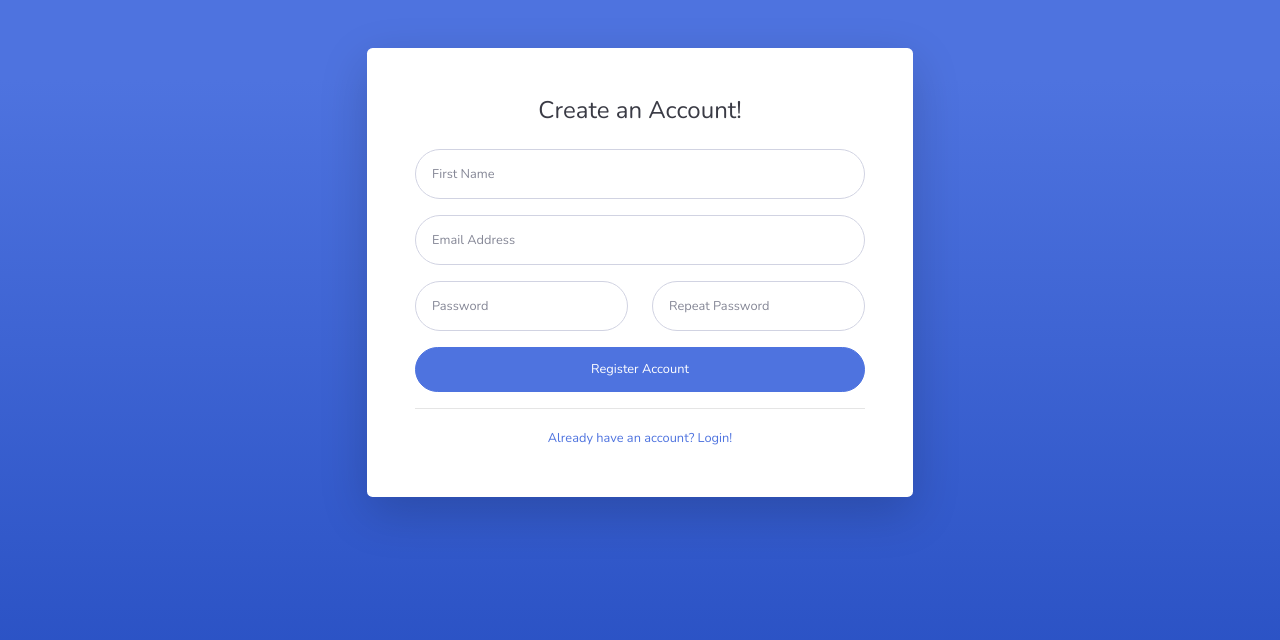
After one commit to WidyaX1900/widyablog, a CodeIgniter app: page /widyablog/auth/register/ in a window 1280 px wide. The commit adds this page. Shown: the top 640 px of the page. Run offline with CodeIgniter, Linux system fonts and the light colour scheme; some libraries are stand-ins or nearby versions.

Commit message:
Add a Post delete features and Set the User Authentication forms up

```diff
--- a/application/controllers/Auth.php
+++ b/application/controllers/Auth.php
@@ -29,4 +29,18 @@ class Auth extends CI_Controller
         $this->load->view('auth/post', $data);
         $this->load->view('auth/footer');
     }
+
+    public function register()
+    {
+        $this->load->view('forms/register');
+    }
+
+    public function login()
+    {
+        $this->load->view('forms/login');
+    }
+
+    public function create_account()
+    {
+    }
 }
--- a/application/models/Post_Model.php
+++ b/application/models/Post_Model.php
@@ -80,4 +80,9 @@ class Post_Model extends CI_Model
 
         return $query->result();
     }
+
+    public function deletePost($id)
+    {
+        $this->db->delete('posts', ['id' => $id]);
+    }
 }
--- a/application/views/blog/index.php
+++ b/application/views/blog/index.php
@@ -6,11 +6,6 @@
     </div>
 </section>
 <section class="container mt-4">
-    <?php if ($this->session->flashdata('success')) : ?>
-        <div class="alert alert-success" role="alert">
-            <strong><?= $this->session->flashdata('result'); ?></strong> <?= $this->session->flashdata('action'); ?>
-        </div>
-    <?php endif; ?>
     <div class="row blogs">
         <div class="col-lg-9">
             <?php foreach ($post as $posts) : ?>
--- /dev/null
+++ b/application/views/forms/register.php
@@ -0,0 +1,81 @@
+<!DOCTYPE html>
+<html lang="en">
+
+<head>
+
+    <meta charset="utf-8">
+    <meta http-equiv="X-UA-Compatible" content="IE=edge">
+    <meta name="viewport" content="width=device-width, initial-scale=1, shrink-to-fit=no">
+    <meta name="description" content="">
+    <meta name="author" content="">
+
+    <title>User Registration</title>
+
+    <!-- Custom fonts for this template-->
+    <link href="<?= base_url(); ?>vendor/fontawesome-free/css/all.min.css" rel="stylesheet" type="text/css">
+    <link href="https://fonts.googleapis.com/css?family=Nunito:200,200i,300,300i,400,400i,600,600i,700,700i,800,800i,900,900i" rel="stylesheet">
+
+    <!-- Custom styles for this template-->
+    <link href="<?= base_url('assets/css/'); ?>sb-admin-2.min.css" rel="stylesheet">
+
+</head>
+
+<body class="bg-gradient-primary">
+
+    <div class="container">
+
+        <div class="card o-hidden border-0 shadow-lg my-5 w-50 mx-auto">
+            <div class="card-body p-0">
+                <!-- Nested Row within Card Body -->
+                <div class="row">
+                    <div class="col-lg">
+                        <div class="p-5">
+                            <div class="text-center">
+                                <h1 class="h4 text-gray-900 mb-4">Create an Account!</h1>
+                            </div>
+                            <form class="user">
+                                <div class="form-group row">
+                                    <div class="col-sm mb-3 mb-sm-0">
+                                        <input type="text" class="form-control form-control-user" id="exampleFirstName" placeholder="First Name">
+                                    </div>
+                                </div>
+                                <div class="form-group">
+                                    <input type="email" class="form-control form-control-user" id="exampleInputEmail" placeholder="Email Address">
+                                </div>
+                                <div class="form-group row">
+                                    <div class="col-sm-6 mb-3 mb-sm-0">
+                                        <input type="password" class="form-control form-control-user" id="exampleInputPassword" placeholder="Password">
+                                    </div>
+                                    <div class="col-sm-6">
+                                        <input type="password" class="form-control form-control-user" id="exampleRepeatPassword" placeholder="Repeat Password">
+                                    </div>
+                                </div>
+                                <button type="submit" class="btn btn-primary btn-user btn-block">
+                                    Register Account
+                                </button>
+                                <hr>
+                            </form>
+                            <div class="text-center">
+                                <a class="small" href="<?= base_url(); ?>auth/login/">Already have an account? Login!</a>
+                            </div>
+                        </div>
+                    </div>
+                </div>
+            </div>
+        </div>
+
+    </div>
+
+    <!-- Bootstrap core JavaScript-->
+    <script src="vendor/jquery/jquery.min.js"></script>
+    <script src="vendor/bootstrap/js/bootstrap.bundle.min.js"></script>
+
+    <!-- Core plugin JavaScript-->
+    <script src="vendor/jquery-easing/jquery.easing.min.js"></script>
+
+    <!-- Custom scripts for all pages-->
+    <script src="js/sb-admin-2.min.js"></script>
+
+</body>
+
+</html>
```
Also changed, not shown: application/controllers/Blog.php (+29 -2 lines), application/models/User_Model.php (added, +15 -0 lines), application/views/auth/post.php (+7 -2 lines), application/views/blog/delete.php (added, +15 -0 lines), application/views/forms/login.php (added, +73 -0 lines), assets/thumbnail/6de6a55680b6a9b989f0c5a635c8048f.jpeg (deleted), assets/thumbnail/77a85f300a9f04927d8687c6da96a49e.jpg (deleted), assets/thumbnail/812d9938057d64025a4953c396fefc3f.jpg (added), assets/thumbnail/e54b00ebbe920c2fbf0a5fcd55e1ac8b.jpg (added), assets/thumbnail/f0eafae46f172b459484dd09dc32d559.jpg (deleted).
